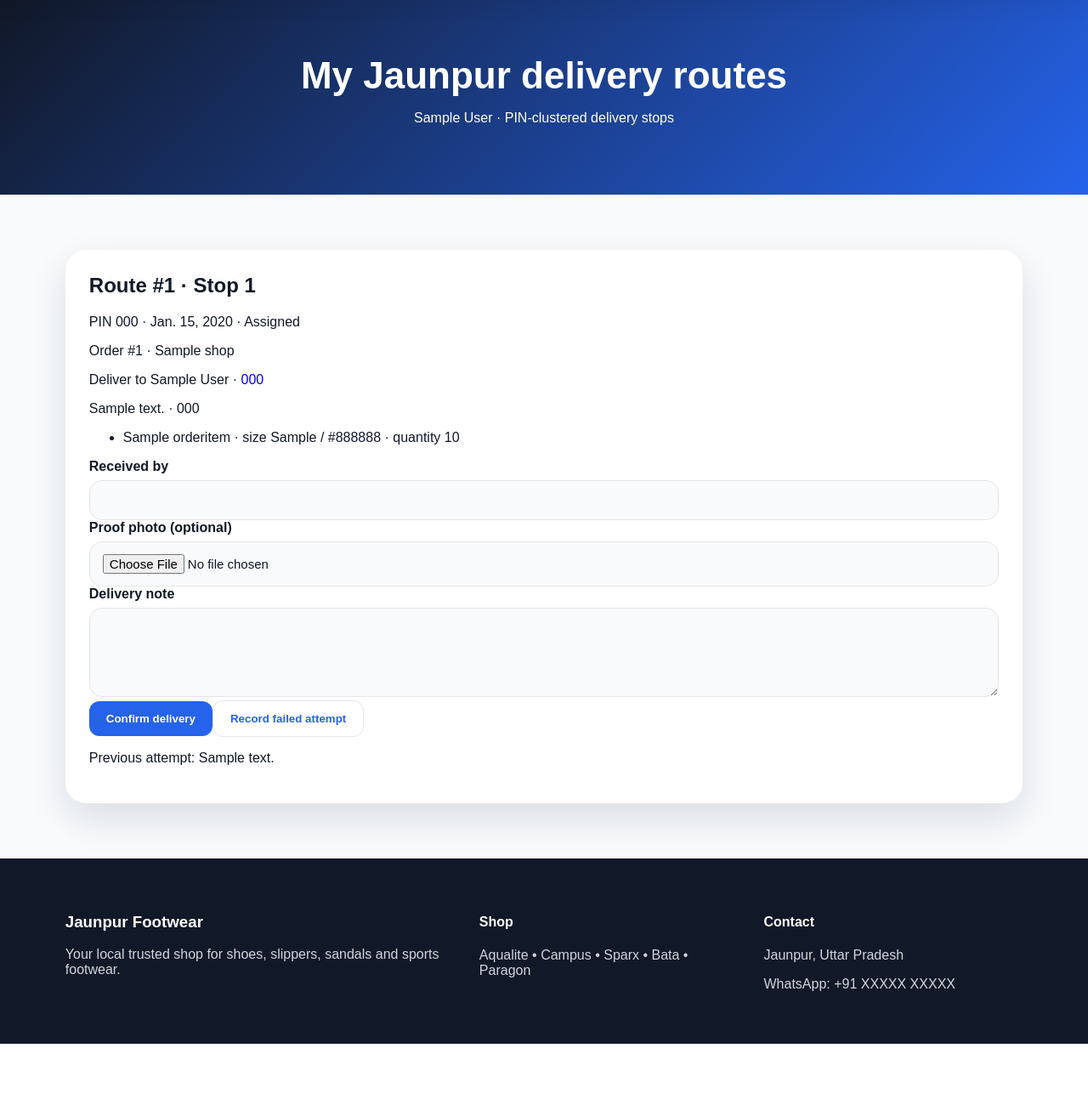
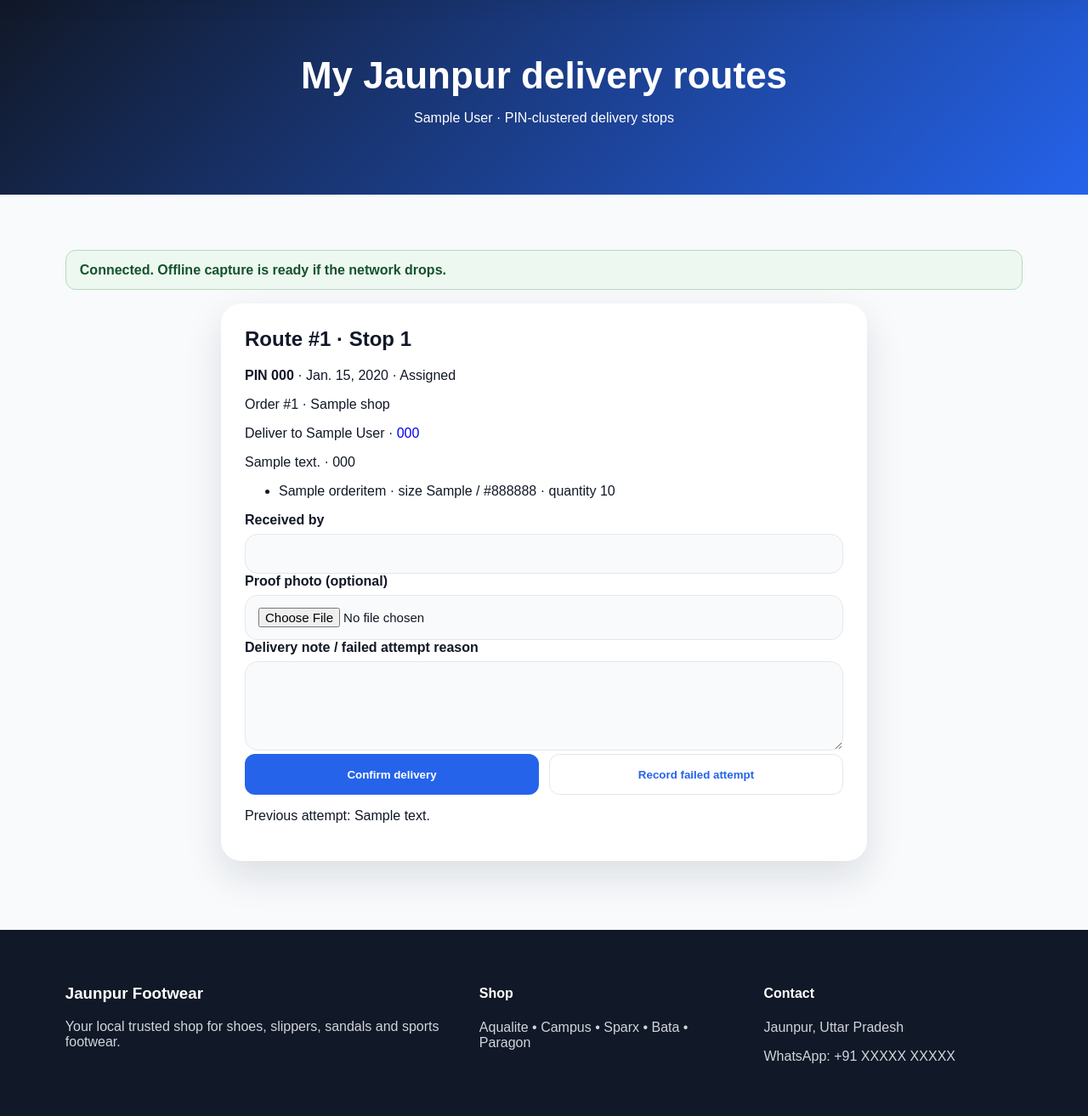
Before and after one commit to sartaj05/jaunpur-footwear-shop, a Django app: page /orders/rider/deliveries/ in a window 1280 px wide; the page is wider, and only the part inside the window is pictured. Shown: the part 137-1450 px from the top of that part at 85% size. Before the commit the page ends 1365 px from the top of that part, so only its background shows below. Run offline with Django 5.2, Linux system fonts and the light colour scheme; a user stored in the database is signed in; tables that the repository leaves empty hold one stand-in row (values such as "Sample post"); parts of the project's set-up code (start-up, migrations or seed data) failed here and were passed over.

Commit message:
feat(delivery): queue rider updates while offline

```diff
--- a/footwear/settings.py
+++ b/footwear/settings.py
@@ -184,7 +184,7 @@ USE_TZ = True
 # Static files (CSS, JavaScript, Images)
 # https://docs.djangoproject.com/en/5.2/howto/static-files/
 
-STATIC_URL = 'static/'
+STATIC_URL = '/static/'
 
 STATICFILES_DIRS = [
     BASE_DIR / 'static',
--- a/orders/views.py
+++ b/orders/views.py
@@ -1,6 +1,7 @@
 from django.shortcuts import render, redirect, get_object_or_404
 from django.contrib.auth.decorators import login_required
 from django.contrib import messages
+from django.http import JsonResponse
 from django.db import transaction
 from django.db.models import F
 from django.utils import timezone
@@ -763,6 +764,7 @@ def rider_deliveries(request):
         'run', 'seller_order__order', 'seller_order__shop'
     ).prefetch_related('seller_order__items').order_by('run__delivery_date', 'run__pincode', 'sequence')
     if request.method == 'POST':
+        sync_success = False
         try:
             assignment_id = int(request.POST.get('assignment_id', ''))
         except (TypeError, ValueError):
@@ -771,6 +773,7 @@ def rider_deliveries(request):
         action = request.POST.get('action')
         if assignment.status == 'delivered':
             messages.info(request, 'This delivery stop is already marked delivered.')
+            sync_success = action == 'delivered'
         elif action == 'delivered':
             delivered_to = request.POST.get('delivered_to', '').strip()
             proof_photo = request.FILES.get('proof_photo')
@@ -818,6 +821,7 @@ def rider_deliveries(request):
                         assignment.run.status = 'completed'
                         assignment.run.save(update_fields=['status'])
                 messages.success(request, f'Order #{seller_order.order_id} delivery recorded.')
+                sync_success = True
         elif action == 'failed':
             note = request.POST.get('note', '').strip()
             if not note:
@@ -826,5 +830,8 @@ def rider_deliveries(request):
                 assignment.note = note
                 assignment.save(update_fields=['note'])
                 messages.warning(request, 'Attempt recorded. This stop remains on your route for retry.')
+                sync_success = True
+        if request.headers.get('X-Rider-Offline-Sync') == '1':
+            return JsonResponse({'accepted': sync_success}, status=200 if sync_success else 400)
         return redirect('rider_deliveries')
     return render(request, 'orders/rider_deliveries.html', {'rider': rider, 'assignments': assignments})
--- a/static/css/style.css
+++ b/static/css/style.css
@@ -1575,3 +1575,60 @@ textarea {
     font-weight: 700;
     vertical-align: middle;
 }
+
+.rider-offline-status {
+    position: sticky;
+    top: 0.5rem;
+    z-index: 5;
+    padding: 0.85rem 1rem;
+    margin: 0 0 1rem;
+    border: 1px solid #b6d9c1;
+    border-radius: 12px;
+    background: #edf8f0;
+    color: #14532d;
+    font-weight: 700;
+}
+
+.rider-offline-status.is-error {
+    border-color: #f0b4b4;
+    background: #fff1f1;
+    color: #8c1d1d;
+}
+
+.rider-offline-status:not(.is-visible) {
+    opacity: 0.85;
+}
+
+.rider-delivery-card {
+    max-width: 760px;
+    margin: 1rem auto;
+}
+
+.rider-action-row {
+    display: flex;
+    flex-wrap: wrap;
+    gap: 0.75rem;
+}
+
+.rider-action-row button {
+    min-height: 48px;
+    flex: 1 1 220px;
+}
+
+.rider-proof-photo {
+    display: block;
+    width: min(100%, 320px);
+    max-height: 320px;
+    object-fit: cover;
+    border-radius: 12px;
+}
+
+@media (max-width: 600px) {
+    .rider-action-row {
+        flex-direction: column;
+    }
+
+    .rider-action-row button {
+        width: 100%;
+    }
+}
--- /dev/null
+++ b/static/js/rider-offline.js
@@ -0,0 +1,171 @@
+(() => {
+    const statusBox = document.getElementById('riderOfflineStatus');
+    if (!statusBox || !window.indexedDB) return;
+
+    const databaseName = 'jaunpur-rider-offline-v1';
+    const storeName = 'pending-updates';
+    const endpoint = statusBox.dataset.endpoint;
+
+    function openDatabase() {
+        return new Promise((resolve, reject) => {
+            const request = indexedDB.open(databaseName, 1);
+            request.onupgradeneeded = () => request.result.createObjectStore(storeName, { keyPath: 'id' });
+            request.onsuccess = () => resolve(request.result);
+            request.onerror = () => reject(request.error);
+        });
+    }
+
+    async function withStore(mode, callback) {
+        const db = await openDatabase();
+        return new Promise((resolve, reject) => {
+            const transaction = db.transaction(storeName, mode);
+            const store = transaction.objectStore(storeName);
+            const result = callback(store);
+            transaction.oncomplete = () => { db.close(); resolve(result && result.result); };
+            transaction.onerror = () => { db.close(); reject(transaction.error); };
+            transaction.onabort = () => { db.close(); reject(transaction.error); };
+        });
+    }
+
+    async function getPending() {
+        const db = await openDatabase();
+        return new Promise((resolve, reject) => {
+            const transaction = db.transaction(storeName, 'readonly');
+            const request = transaction.objectStore(storeName).getAll();
+            request.onsuccess = () => resolve(request.result.sort((a, b) => a.createdAt - b.createdAt));
+            request.onerror = () => reject(request.error);
+            transaction.oncomplete = () => db.close();
+        });
+    }
+
+    function announce(text, isError = false) {
+        statusBox.textContent = text;
+        statusBox.classList.toggle('is-error', isError);
+        statusBox.classList.add('is-visible');
+    }
+
+    async function updateQueueMessage() {
+        try {
+            const pending = await getPending();
+            if (pending.length) {
+                announce(`${pending.length} delivery update(s) waiting to sync. Keep this page open while reconnecting.`);
+            } else {
+                announce(navigator.onLine ? 'Connected. Offline capture is ready if the network drops.' : 'You are offline. Delivery updates will be saved on this device.');
+            }
+        } catch (error) {
+            announce('Offline storage is unavailable in this browser. Keep the page open and restore the connection before submitting.', true);
+        }
+    }
+
+    function payloadFrom(form, submitter) {
+        const formData = new FormData(form, submitter);
+        const proof = formData.get('proof_photo');
+        return {
+            id: (window.crypto && crypto.randomUUID) ? crypto.randomUUID() : `${Date.now()}-${Math.random().toString(16).slice(2)}`,
+            assignmentId: formData.get('assignment_id'),
+            action: formData.get('action'),
+            csrfToken: formData.get('csrfmiddlewaretoken'),
+            deliveredTo: formData.get('delivered_to') || '',
+            note: formData.get('note') || '',
+            proof: proof && proof.size ? proof : null,
+            proofName: proof && proof.name ? proof.name : 'delivery-proof.jpg',
+            createdAt: Date.now(),
+        };
+    }
+
+    async function saveOffline(payload) {
+        await withStore('readwrite', store => store.put(payload));
+        await updateQueueMessage();
+    }
+
+    async function sendPayload(payload) {
+        const formData = new FormData();
+        formData.append('csrfmiddlewaretoken', payload.csrfToken);
+        formData.append('assignment_id', payload.assignmentId);
+        formData.append('action', payload.action);
+        formData.append('delivered_to', payload.deliveredTo);
+        formData.append('note', payload.note);
+        if (payload.proof) formData.append('proof_photo', payload.proof, payload.proofName);
+        const response = await fetch(endpoint, {
+            method: 'POST',
+            credentials: 'same-origin',
+            headers: { 'X-Rider-Offline-Sync': '1' },
+            body: formData,
+        });
+        if (!response.headers.get('content-type')?.includes('application/json')) {
+            throw new Error('Your rider session may have expired. Sign in again before syncing saved updates.');
+        }
+        const result = await response.json();
+        if (!response.ok || !result.accepted) throw new Error(result.error || 'The server did not accept this delivery update. Review it and try again.');
+    }
+
+    async function syncPending() {
+        if (!navigator.onLine) return;
+        let completed = 0;
+        try {
+            const pending = await getPending();
+            for (const payload of pending) {
+                try {
+                    await sendPayload(payload);
+                    await withStore('readwrite', store => store.delete(payload.id));
+                    completed += 1;
+                } catch (error) {
+                    announce(error.message, true);
+                    break;
+                }
+            }
+            if (completed) {
+                announce(`${completed} saved delivery update(s) synced successfully.`);
+                window.setTimeout(() => window.location.reload(), 900);
+            } else {
+                await updateQueueMessage();
+            }
+        } catch (error) {
+            announce('Could not read the offline queue. Keep this page open and try again.', true);
+        }
+    }
+
+    document.querySelectorAll('.rider-update-form').forEach(form => {
+        form.addEventListener('submit', async event => {
+            event.preventDefault();
+            const payload = payloadFrom(form, event.submitter);
+            if (payload.action === 'delivered' && !payload.deliveredTo.trim()) {
+                announce('Enter who received the order before confirming delivery.', true);
+                return;
+            }
+            if (payload.action === 'failed' && !payload.note.trim()) {
+                announce('Add a short note about the failed attempt.', true);
+                return;
+            }
+            if (payload.proof && payload.proof.size > 5 * 1024 * 1024) {
+                announce('Choose a proof photo smaller than 5 MB.', true);
+                return;
+            }
+            if (!navigator.onLine) {
+                await saveOffline(payload);
+                announce('Saved on this device. It will sync when the connection returns. Keep this page open.', false);
+                return;
+            }
+            try {
+                await sendPayload(payload);
+                announce('Delivery update saved. Refreshing your route…');
+                window.location.reload();
+            } catch (error) {
+                if (error instanceof TypeError || !navigator.onLine) {
+                    await saveOffline(payload);
+                    announce('Connection dropped. Update saved on this device for later sync. Keep this page open.', false);
+                } else {
+                    announce(error.message, true);
+                }
+            }
+        });
+    });
+
+    window.addEventListener('online', syncPending);
+    window.addEventListener('offline', updateQueueMessage);
+    updateQueueMessage().then(syncPending);
+    if ('serviceWorker' in navigator && document.currentScript) {
+        const workerUrl = new URL('rider-sw.js', document.currentScript.src);
+        navigator.serviceWorker.register(workerUrl).catch(() => {});
+    }
+})();
--- a/templates/orders/rider_deliveries.html
+++ b/templates/orders/rider_deliveries.html
@@ -1,16 +1,32 @@
 {% extends 'base.html' %}
+{% load static %}
 {% block content %}
 <section class="page-banner"><h1>My Jaunpur delivery routes</h1><p>{{ rider }} · PIN-clustered delivery stops</p></section>
 <section class="featured-section">
+    <div id="riderOfflineStatus" class="rider-offline-status" data-endpoint="{% url 'rider_deliveries' %}" role="status" aria-live="polite">Checking offline capture…</div>
     {% for assignment in assignments %}
-    <article class="checkout-form-card"><h2>Route #{{ assignment.run_id }} · Stop {{ assignment.sequence }}</h2><p>PIN {{ assignment.run.pincode }} · {{ assignment.run.delivery_date }} · {{ assignment.get_status_display }}</p>
+    <article class="checkout-form-card rider-delivery-card">
+        <h2>Route #{{ assignment.run_id }} · Stop {{ assignment.sequence }}</h2>
+        <p><strong>PIN {{ assignment.run.pincode }}</strong> · {{ assignment.run.delivery_date }} · {{ assignment.get_status_display }}</p>
         <p>Order #{{ assignment.seller_order.order_id }} · {{ assignment.seller_order.shop.name|default:'Jaunpur Footwear' }}</p>
         <p>Deliver to {{ assignment.seller_order.order.full_name }} · <a href="tel:{{ assignment.seller_order.order.mobile }}">{{ assignment.seller_order.order.mobile }}</a></p>
         <p>{{ assignment.seller_order.order.address }} · {{ assignment.seller_order.order.delivery_pincode }}</p>
         {% if assignment.seller_order.items.all %}<ul>{% for item in assignment.seller_order.items.all %}<li>{{ item.product_name }} · size {{ item.size }}{% if item.color %} / {{ item.color }}{% endif %} · quantity {{ item.quantity }}</li>{% endfor %}</ul>{% endif %}
-        {% if assignment.status == 'delivered' %}<p>Delivered to {{ assignment.delivered_to }} at {{ assignment.delivered_at }}</p>{% if assignment.proof_photo %}<img src="{{ assignment.proof_photo.url }}" alt="Delivery proof" width="180">{% endif %}
-        {% else %}<form method="post" enctype="multipart/form-data">{% csrf_token %}<input type="hidden" name="assignment_id" value="{{ assignment.id }}"><div class="form-group"><label>Received by</label><input name="delivered_to" maxlength="120"></div><div class="form-group"><label>Proof photo (optional)</label><input type="file" name="proof_photo" accept="image/*"></div><div class="form-group"><label>Delivery note</label><textarea name="note"></textarea></div><button class="primary-btn" name="action" value="delivered">Confirm delivery</button><button class="secondary-btn" name="action" value="failed">Record failed attempt</button></form>{% if assignment.note %}<p>Previous attempt: {{ assignment.note }}</p>{% endif %}{% endif %}
+        {% if assignment.status == 'delivered' %}
+            <p>Delivered to {{ assignment.delivered_to }} at {{ assignment.delivered_at }}</p>
+            {% if assignment.proof_photo %}<a href="{{ assignment.proof_photo.url }}" target="_blank" rel="noopener"><img class="rider-proof-photo" src="{{ assignment.proof_photo.url }}" alt="Delivery proof photo"></a>{% endif %}
+        {% else %}
+            <form method="post" enctype="multipart/form-data" class="rider-update-form">
+                {% csrf_token %}<input type="hidden" name="assignment_id" value="{{ assignment.id }}">
+                <div class="form-group"><label>Received by</label><input name="delivered_to" maxlength="120" autocomplete="name"></div>
+                <div class="form-group"><label>Proof photo (optional)</label><input type="file" name="proof_photo" accept="image/*" capture="environment"></div>
+                <div class="form-group"><label>Delivery note / failed attempt reason</label><textarea name="note" maxlength="2000"></textarea></div>
+                <div class="rider-action-row"><button class="primary-btn" name="action" value="delivered">Confirm delivery</button><button class="secondary-btn" name="action" value="failed">Record failed attempt</button></div>
+            </form>
+            {% if assignment.note %}<p>Previous attempt: {{ assignment.note }}</p>{% endif %}
+        {% endif %}
     </article>
     {% empty %}<p>No delivery stops assigned to your account.</p>{% endfor %}
 </section>
+<script src="{% static 'js/rider-offline.js' %}" defer></script>
 {% endblock %}
```
Also changed, not shown: static/js/rider-sw.js (added, +18 -0 lines), README.md.
